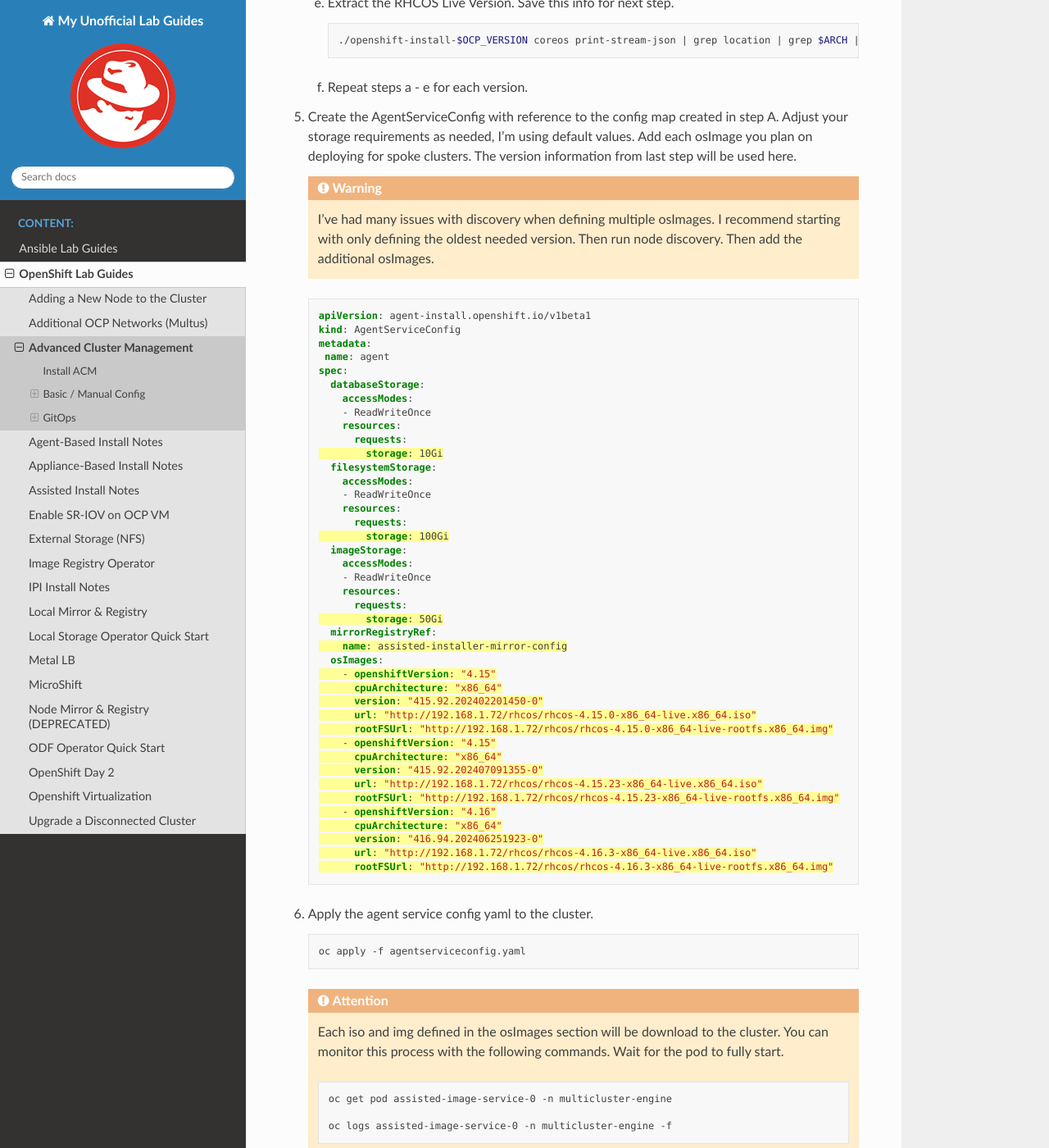
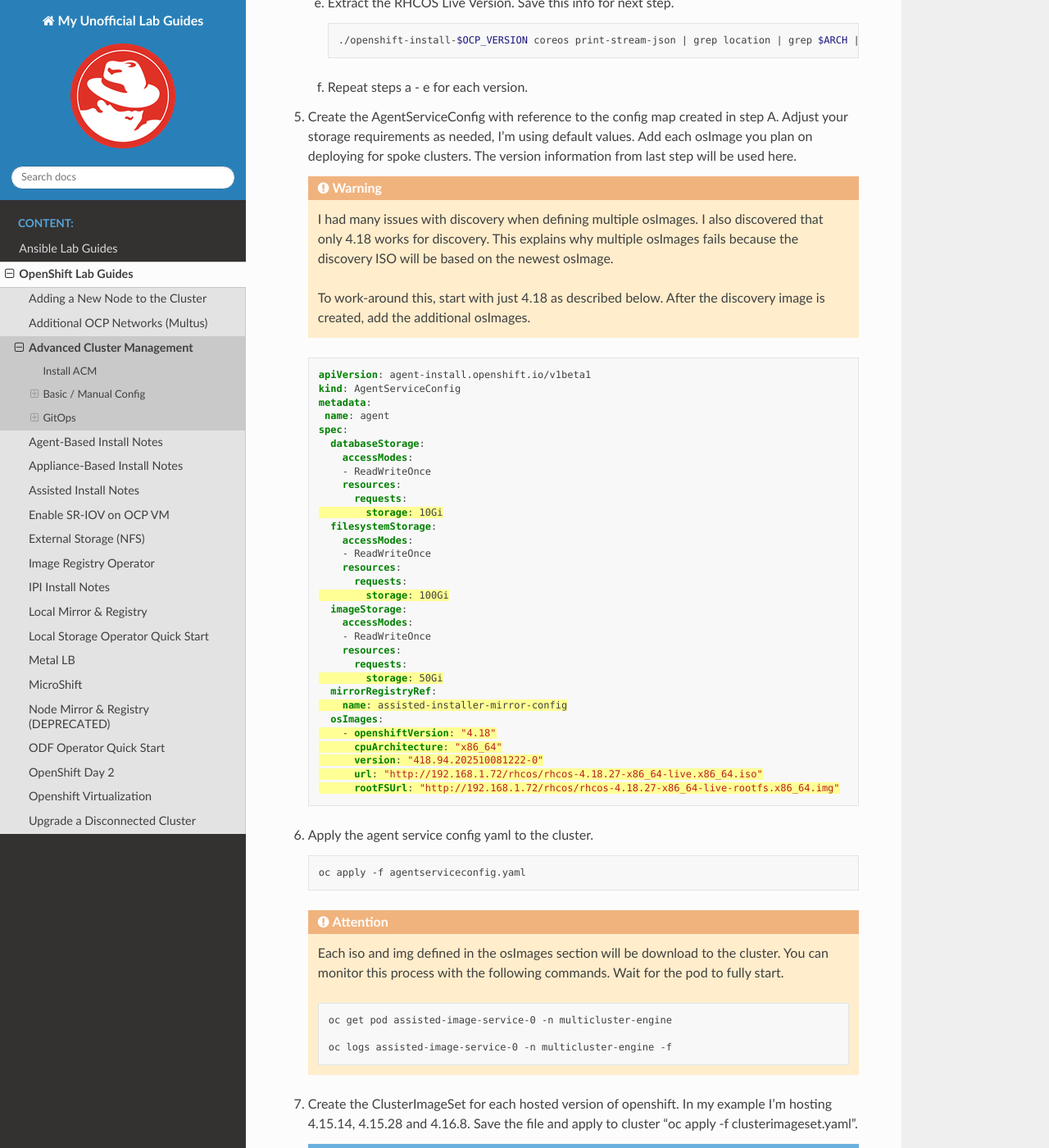
Before and after one commit to vtog/labGuides, a Sphinx documentation site: the page built from source/ocp/acm-notes.rst, in a window 1280 px wide and 1400 px high, scrolled down 5950 px. Shown: the whole window at 82% size. Built offline with Sphinx 7.4.7 and the Read the Docs theme 3.1.0, drawn with Linux system fonts in a browser that asks for light colours; pages that are not in the unit, such as notebooks, are missing from menus; some of the changed text lies outside the part shown.

Commit message:
updated disconnectd agent iso note

```diff
--- a/source/ocp/acm-notes.rst
+++ b/source/ocp/acm-notes.rst
@@ -198,12 +198,16 @@
    values. Add each osImage you plan on deploying for spoke clusters. The
    version information from last step will be used here.
 
-   .. warning:: I've had many issues with discovery when defining multiple
-      osImages.  I recommend starting with only defining the oldest needed
-      version. Then run node discovery. Then add the additional osImages.
+   .. warning:: I had many issues with discovery when defining multiple
+      osImages.  I also discovered that only 4.18 works for discovery. This
+      explains why multiple osImages fails because the discovery ISO will be
+      based on the newest osImage.
+
+      To work-around this, start with just 4.18 as described below. After the
+      discovery image is created, add the additional osImages.
 
    .. code-block:: yaml
-      :emphasize-lines: 11,17,23,25,27-41
+      :emphasize-lines: 11,17,23,25,27-31
 
       apiVersion: agent-install.openshift.io/v1beta1
       kind: AgentServiceConfig
@@ -231,21 +235,11 @@
         mirrorRegistryRef:
           name: assisted-installer-mirror-config
         osImages:
-          - openshiftVersion: "4.15"
+          - openshiftVersion: "4.18"
             cpuArchitecture: "x86_64"
-            version: "415.92.202402201450-0"
-            url: "http://192.168.1.72/rhcos/rhcos-4.15.0-x86_64-live.x86_64.iso"
-            rootFSUrl: "http://192.168.1.72/rhcos/rhcos-4.15.0-x86_64-live-rootfs.x86_64.img"
-          - openshiftVersion: "4.15"
-            cpuArchitecture: "x86_64"
-            version: "415.92.202407091355-0"
-            url: "http://192.168.1.72/rhcos/rhcos-4.15.23-x86_64-live.x86_64.iso"
-            rootFSUrl: "http://192.168.1.72/rhcos/rhcos-4.15.23-x86_64-live-rootfs.x86_64.img"
-          - openshiftVersion: "4.16"
-            cpuArchitecture: "x86_64"
-            version: "416.94.202406251923-0"
-            url: "http://192.168.1.72/rhcos/rhcos-4.16.3-x86_64-live.x86_64.iso"
-            rootFSUrl: "http://192.168.1.72/rhcos/rhcos-4.16.3-x86_64-live-rootfs.x86_64.img"
+            version: "418.94.202510081222-0"
+            url: "http://192.168.1.72/rhcos/rhcos-4.18.27-x86_64-live.x86_64.iso"
+            rootFSUrl: "http://192.168.1.72/rhcos/rhcos-4.18.27-x86_64-live-rootfs.x86_64.img"
 
 #. Apply the agent service config yaml to the cluster.
 
@@ -279,9 +273,9 @@
         labels:
           channel: stable
           visible: 'true'
-        name: img4.15.14-x86-64-appsub
+        name: img4.18.28-x86-64-appsub
       spec:
-        releaseImage: mirror.lab.local:8443/openshift/release-images:4.15.14-x86_64
+        releaseImage: mirror.lab.local:8443/openshift/release-images:4.18.28-x86_64
       ---
       apiVersion: hive.openshift.io/v1
       kind: ClusterImageSet
@@ -289,9 +283,9 @@
         labels:
           channel: stable
           visible: 'true'
-        name: img4.15.28-x86-64-appsub
+        name: img4.19.23-x86-64-appsub
       spec:
-        releaseImage: mirror.lab.local:8443/openshift/release-images:4.15.28-x86_64
+        releaseImage: mirror.lab.local:8443/openshift/release-images:4.19.23-x86_64
       ---
       apiVersion: hive.openshift.io/v1
       kind: ClusterImageSet
@@ -299,9 +293,9 @@
         labels:
           channel: stable
           visible: 'true'
-        name: img4.16.8-x86-64-appsub
+        name: img4.20.12-x86-64-appsub
       spec:
-        releaseImage: mirror.lab.local:8443/openshift/release-images:4.16.8-x86_64
+        releaseImage: mirror.lab.local:8443/openshift/release-images:4.20.12-x86_64
 
 Credentials
 ~~~~~~~~~~~
```
